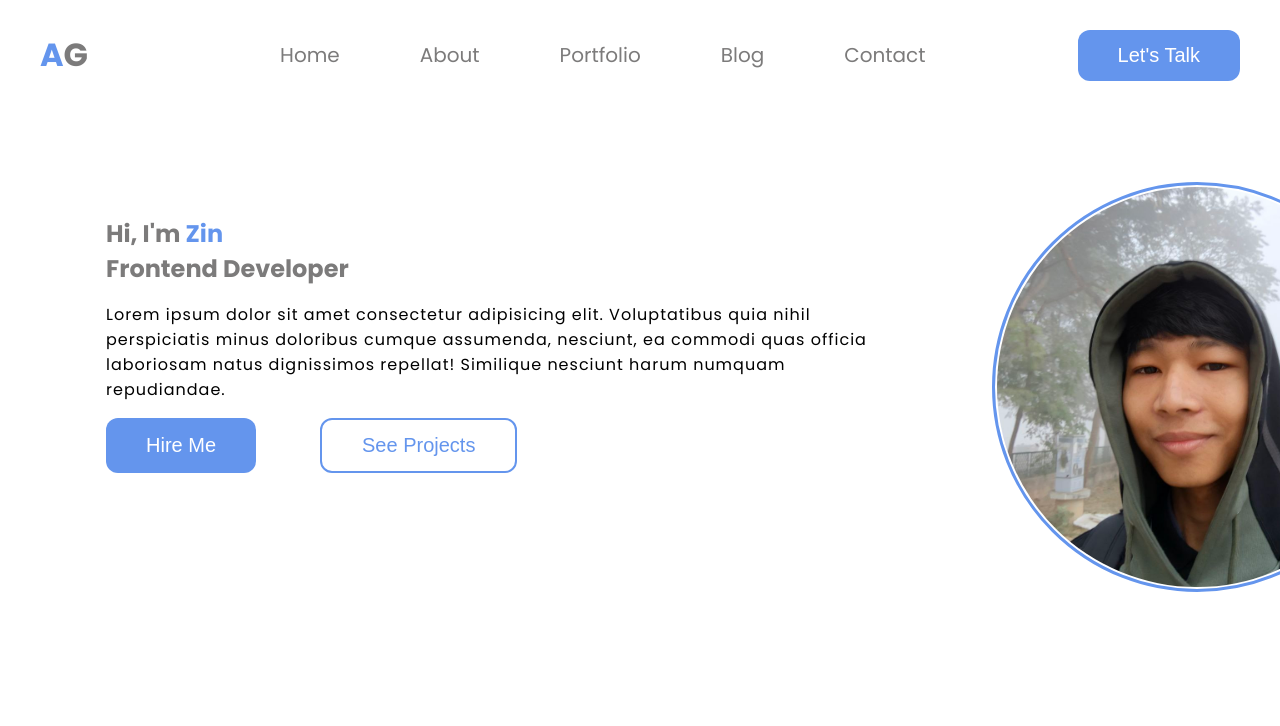
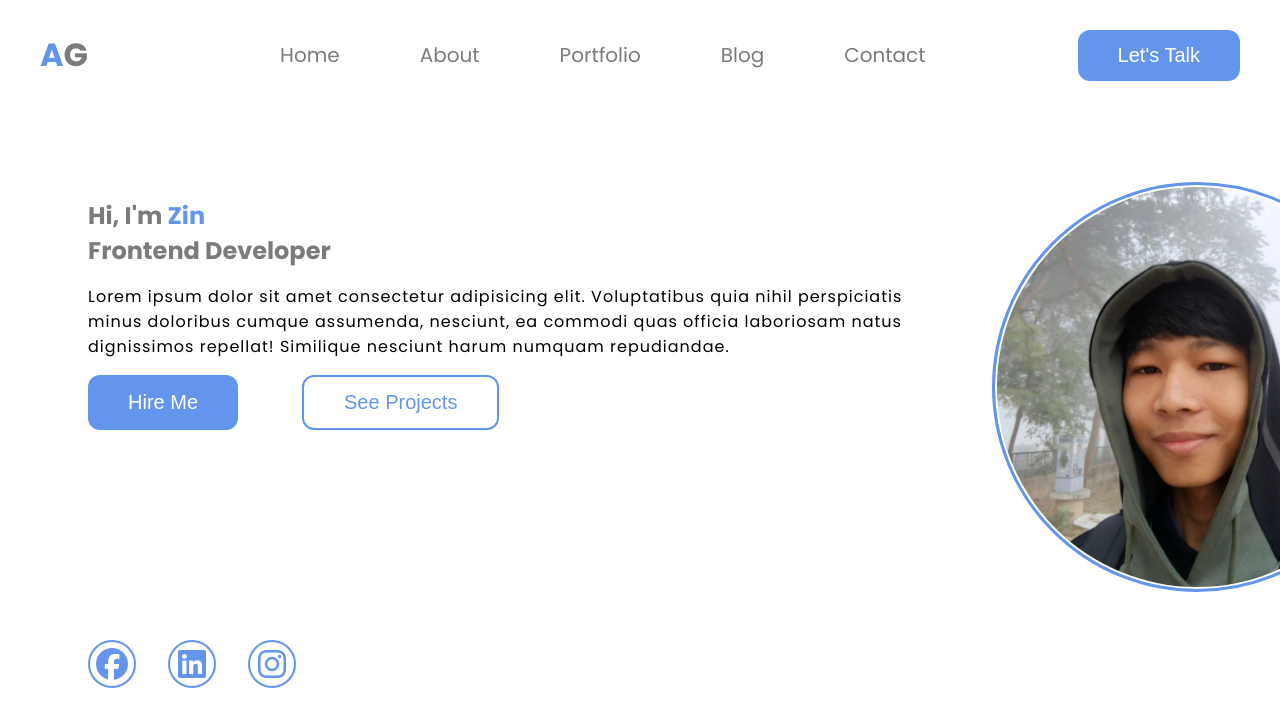
Before and after one commit to ZinLinnHtoo-zenko/testport, a plain HTML site: page index.html in a window 1280 px wide. Shown: the top 726 px of the page. Drawn offline with Linux system fonts and the light colour scheme.

Commit message:
Add files via upload

```diff
--- a/index.html
+++ b/index.html
@@ -6,10 +6,17 @@
     <title>Profile</title>
     <link rel="stylesheet" href="style.css" />
     <link rel="icon" href="icon/man.png" />
+    <link
+      rel="stylesheet"
+      href="https://cdnjs.cloudflare.com/ajax/libs/font-awesome/6.5.1/css/all.min.css"
+      integrity="sha512-DTOQO9RWCH3ppGqcWaEA1BIZOC6xxalwEsw9c2QQeAIftl+Vegovlnee1c9QX4TctnWMn13TZye+giMm8e2LwA=="
+      crossorigin="anonymous"
+      referrerpolicy="no-referrer"
+    />
   </head>
   <body>
     <nav class="nav-bar">
-      <a href="#" class="logo">A<span>G</span></a>
+      <a class="logo">A<span>G</span></a>
 
       <ul class="nav-menu">
         <li><a href="#">Home</a></li>
@@ -42,6 +49,12 @@
       <figure>
         <img src="img/zlh.jpg" alt="The author's photo" class="profile-pic" />
       </figure>
+
+      <div class="social-icons">
+        <a href="#"><i class="fa-brands fa-facebook"></i></a>
+        <a href="#"><i class="fa-brands fa-linkedin"></i></a>
+        <a href="#"><i class="fa-brands fa-instagram"></i></a>
+      </div>
     </section>
   </body>
 </html>
--- a/style.css
+++ b/style.css
@@ -82,7 +82,7 @@ span {
 }
 
 .container {
-  padding: 50px;
+  padding: 2rem;
 }
 
 p {
@@ -119,3 +119,22 @@ figure {
   padding: 2px;
   margin: 0;
 }
+
+.social-icons {
+  display: flex;
+  gap: 2rem;
+  margin: 2rem 2rem;
+}
+
+.social-icons a {
+  color: var(--primary-color);
+  width: 44px;
+  height: 44px;
+  font-size: 2rem;
+
+  display: flex;
+  justify-content: center;
+  align-items: center;
+  border: 2px solid var(--primary-color);
+  border-radius: 50%;
+}
```
